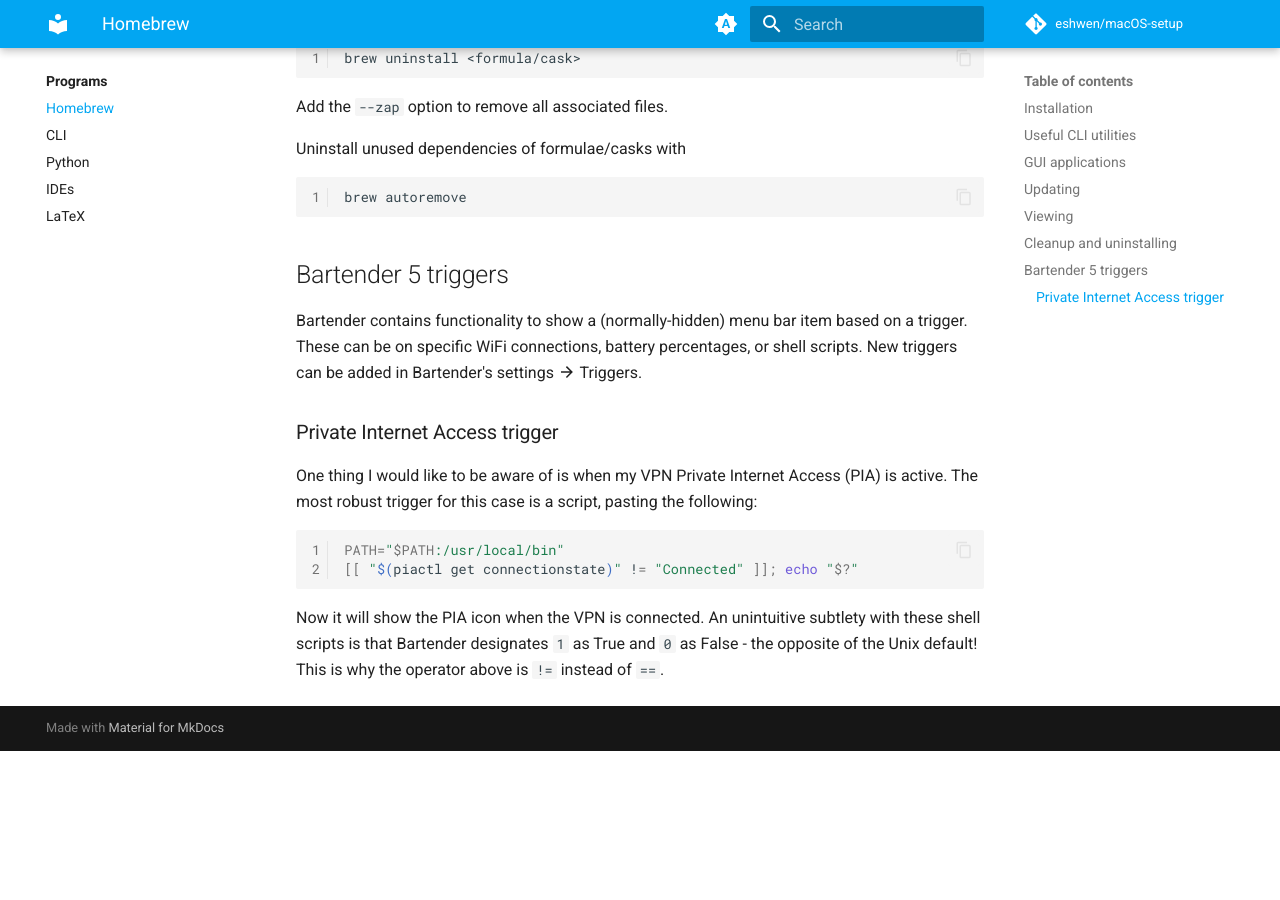
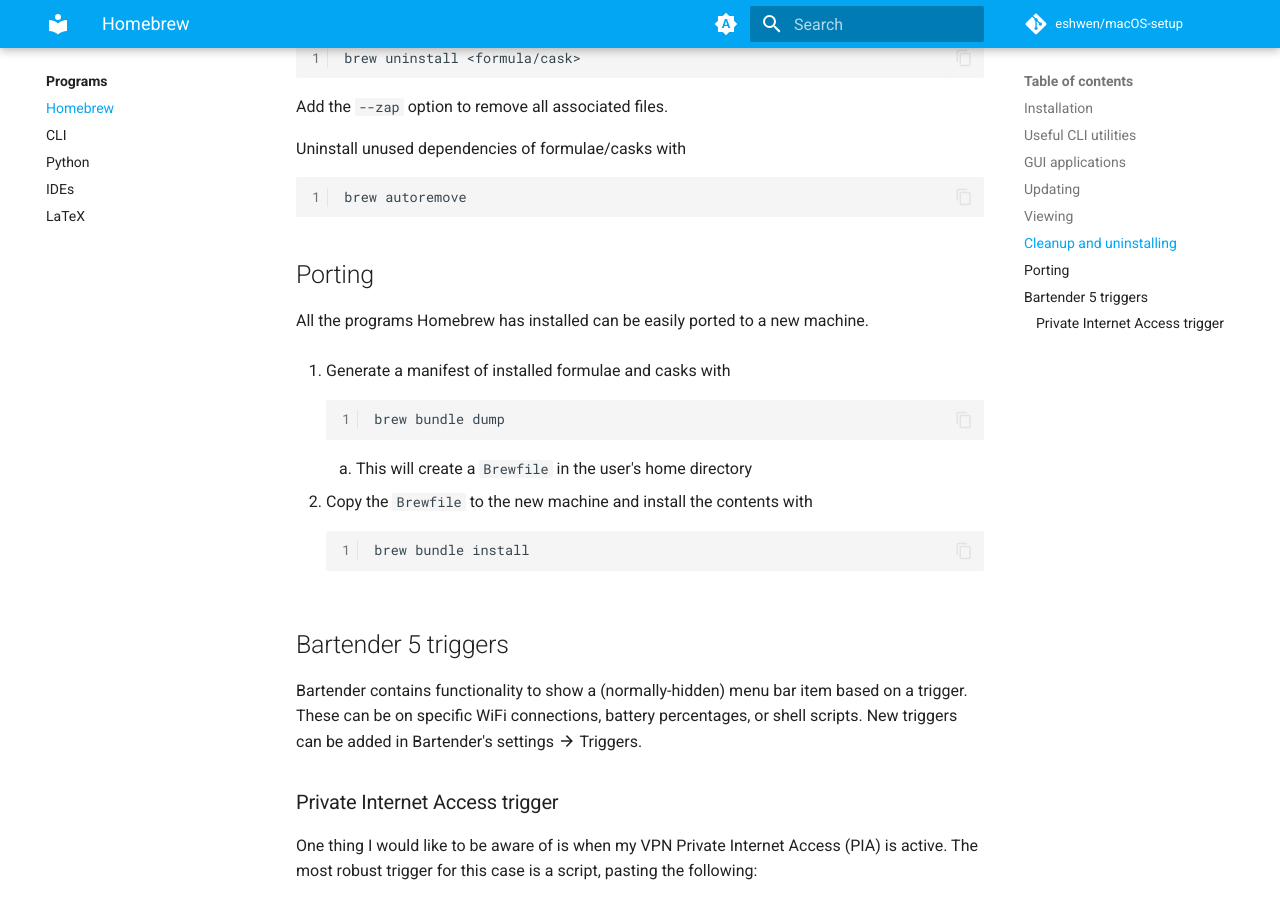
Before and after one commit to eshwen/macOS-setup, an MkDocs documentation site: the page built from docs/programs/homebrew.md, in a window 1280 px wide and 900 px high, scrolled down 2808 px. Built offline with MkDocs 1.6.1 and Material for MkDocs 9.7.7, drawn with Linux system fonts in a browser that asks for light colours; comment, search, counter and statistics services are not loaded; the version menu is left out; before the commit the page ends 3559 px from its top, so only the background shows below that.

Commit message:
Add porting instructions for Homebrew programs
Added instructions for porting Homebrew programs to a new machine using Brewfile.

````diff
--- a/docs/programs/homebrew.md
+++ b/docs/programs/homebrew.md
@@ -161,6 +161,24 @@
 brew autoremove
 ```
 
+## Porting
+
+All the programs Homebrew has installed can be easily ported to a new machine.
+
+1. Generate a manifest of installed formulae and casks with
+
+    ```sh
+    brew bundle dump
+    ```
+
+    1. This will create a `Brewfile` in the user's home directory
+
+2. Copy the `Brewfile` to the new machine and install the contents with
+
+    ```sh
+    brew bundle install
+    ```
+
 ## Bartender 5 triggers
 
 Bartender contains functionality to show a (normally-hidden) menu bar item based on a trigger. These can be on specific WiFi connections, battery percentages, or shell scripts. New triggers can be added in Bartender's settings :material-arrow-right: Triggers.
````
